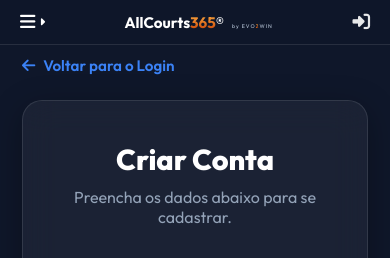
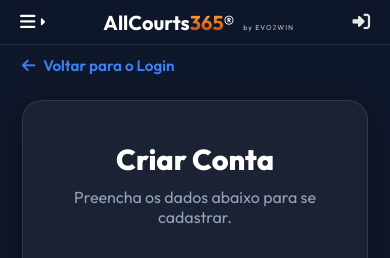
Before and after one commit to allcourts365/AllCourts365, a Django app: page /accounts/signup/ in a window 390 px wide. Shown: the top 258 px of the page. Run offline with Django 5.2, Linux system fonts and the light colour scheme; data comes from the database, SQL or seed files in the repository; data that the repository does not hold is empty; some libraries are stand-ins or nearby versions.

Commit message:
Aumenta o tamanho da logo nos headers desktop e mobile

```diff
--- a/static/css/style.css
+++ b/static/css/style.css
@@ -60,7 +60,7 @@ body {
 }
 
 .brand {
-    font-size: 24px;
+    font-size: 32px;
     font-weight: 800;
     color: var(--title-color);
     text-decoration: none;
--- a/templates/base.html
+++ b/templates/base.html
@@ -366,7 +366,7 @@
         }
         .mobile-header .brand-text {
             color: #fff;
-            font-size: 0.95rem;
+            font-size: 1.25rem;
             font-weight: 700;
             margin: 0;
             text-align: center;
```
